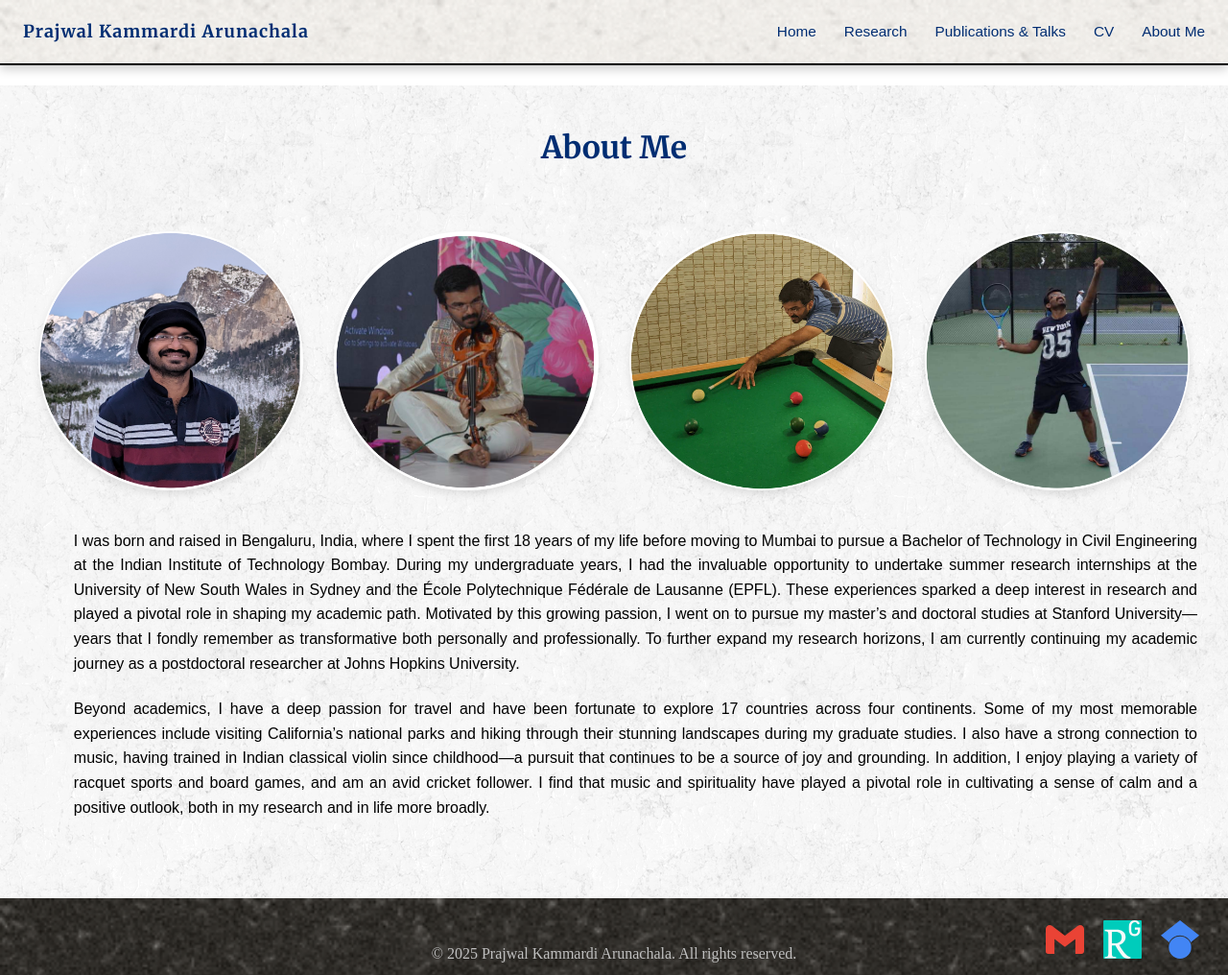
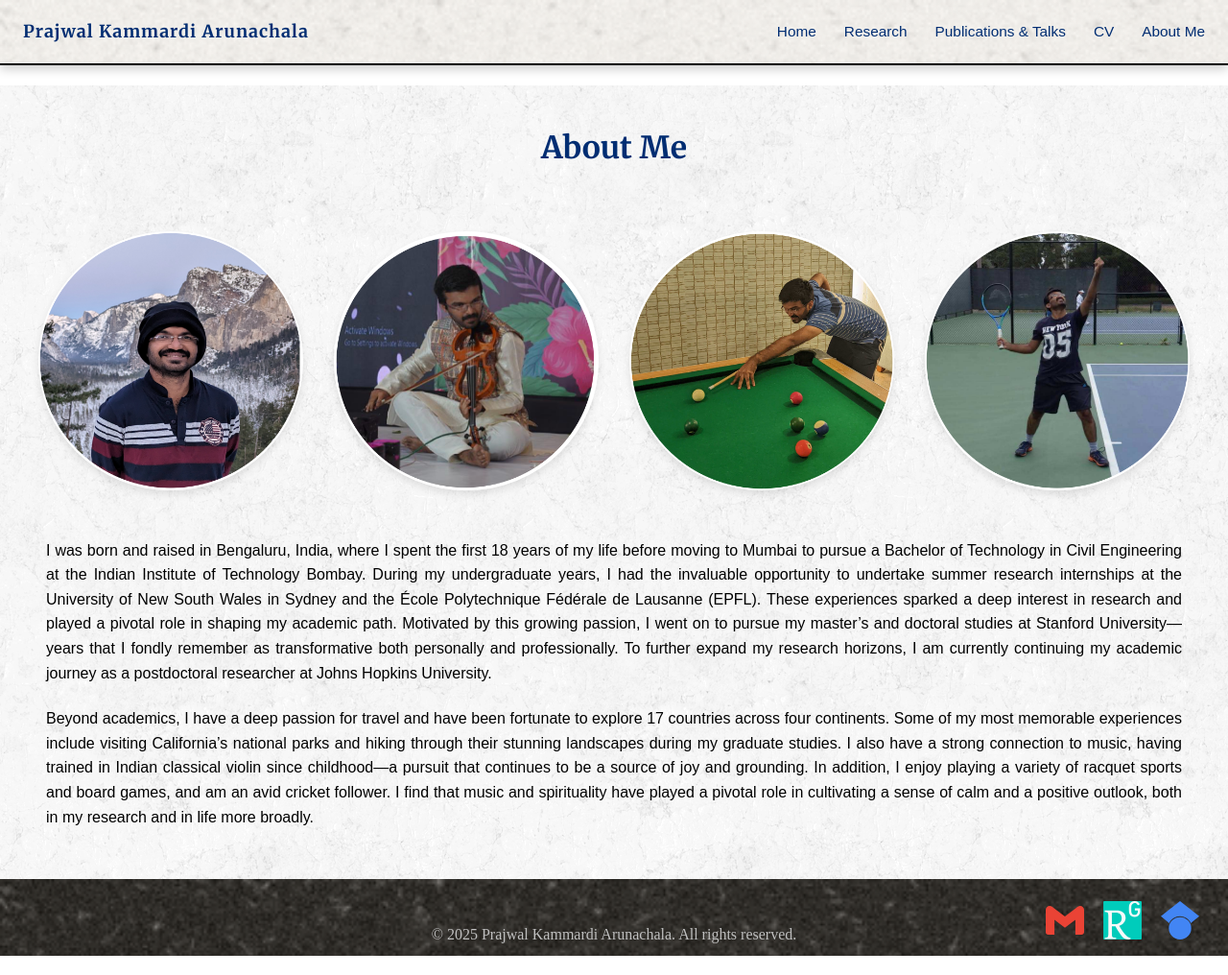
Before and after one commit to prajwalka/prajwalka.github.io, a Jekyll site: the page built from about.md, in a window 1280 px wide and 1016 px high. Shown: the whole window at 96% size. Built offline with Jekyll 4.4.1, drawn with Linux system fonts in a browser that asks for light colours; some web fonts are replaced.

Commit message:
making it scalable

```diff
--- a/assets/style.css
+++ b/assets/style.css
@@ -164,6 +164,7 @@
 
 /* Intro section consolidated */
 .intro {
+  box-sizing: border-box;
   display: flex;
   align-items: center;
   justify-content: space-between;
@@ -173,10 +174,8 @@
   margin-left: auto;
   margin-right: auto;
   margin-inline: auto;
-  padding: 20px clamp(16px, 4vw, 40px);
-  padding-bottom: 30px;
-  padding-top: 20px;
-  padding-inline: clamp(16px, 3vw, 32px);
+  padding-block: clamp(16px, 3vw, 30px);
+  padding-inline: clamp(24px, 5vw, 48px);
 }
 
 .image-container {
@@ -386,8 +385,8 @@
   box-sizing: border-box;
   margin: 0 auto;
   width: min(100%, 1600px);
-  padding-block: clamp(12px, 3vw, 24px);
-  padding-inline: clamp(16px, 5vw, 48px);
+  padding-block: clamp(16px, 3vw, 30px);
+  padding-inline: clamp(24px, 5vw, 48px);
 }
 
 .publications {
@@ -443,10 +442,8 @@
   box-sizing: border-box;
   margin: 0 auto;
   width: min(100%, 1600px);
-  padding-top: clamp(12px, 3vw, 20px);
-  padding-right: clamp(16px, 4vw, 32px);
-  padding-bottom: clamp(24px, 5vw, 60px);
-  padding-left: clamp(16px, 6vw, 100px);
+  padding-block: clamp(16px, 3vw, 30px);
+  padding-inline: clamp(24px, 5vw, 48px);
 }
 
 .about-me p {
```
